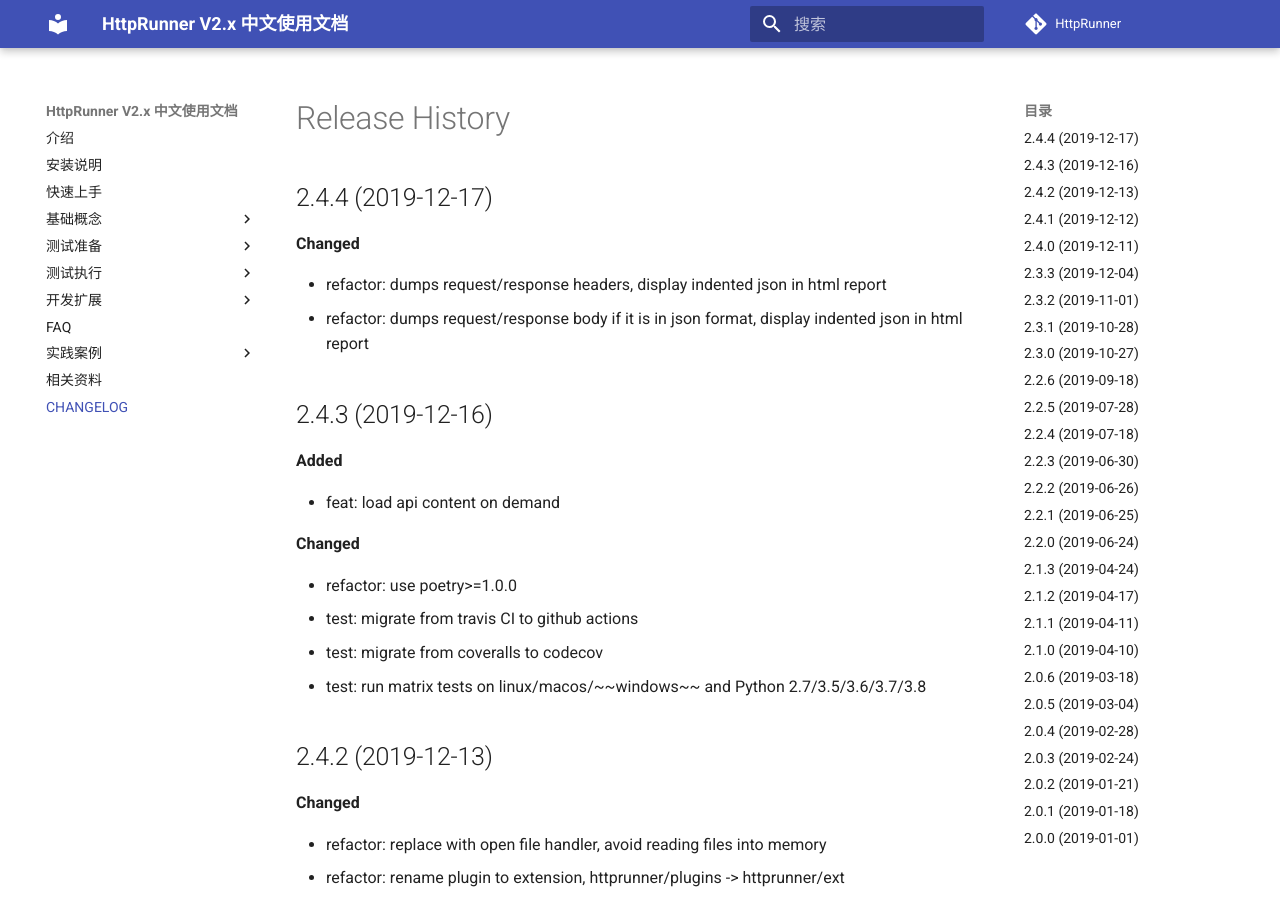
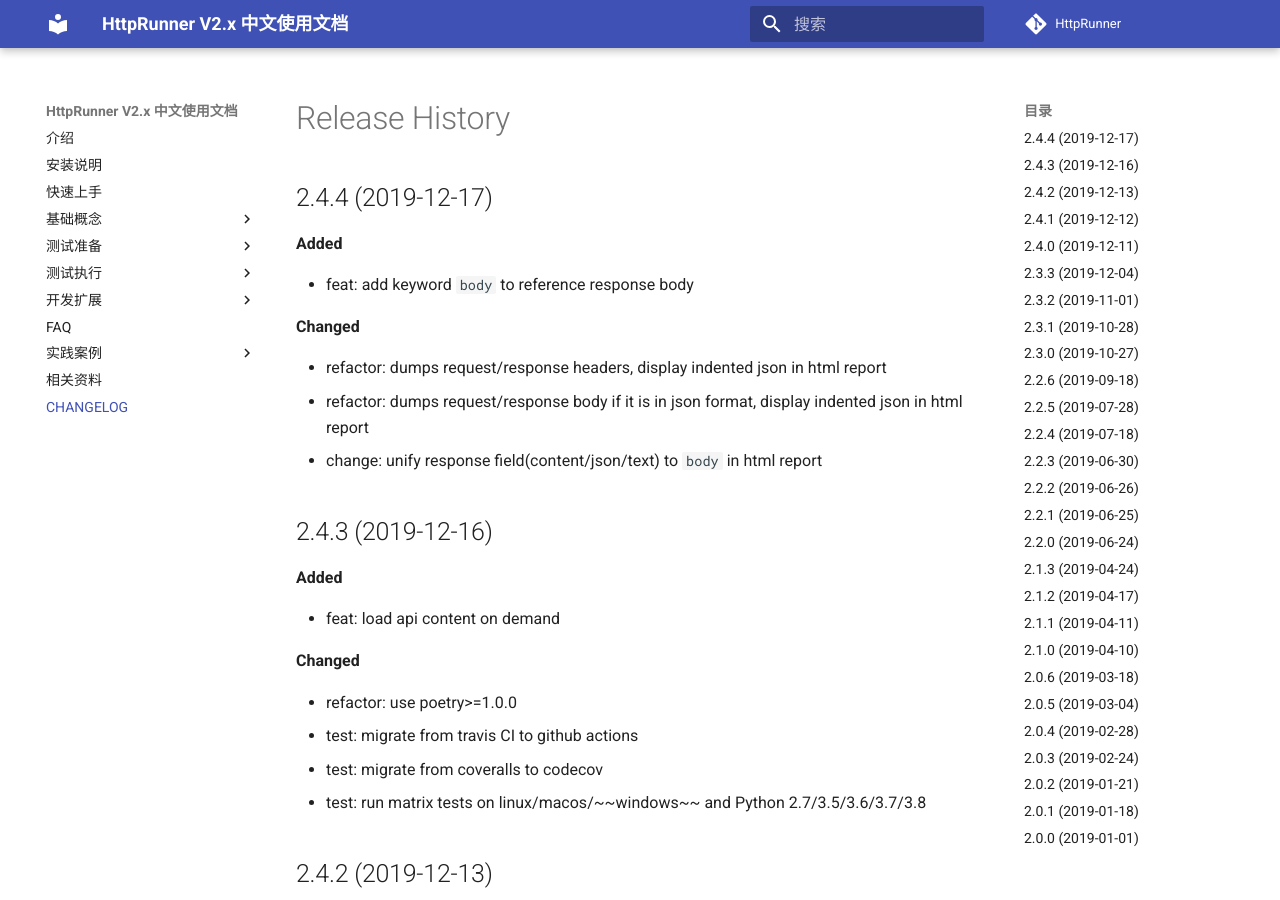
Before and after one commit to TanakitIntR/httprunner4, an MkDocs documentation site: the page built from docs/CHANGELOG.md, in a window 1280 px wide and 900 px high. Built offline with MkDocs 1.6.1 and Material for MkDocs 9.7.7, drawn with Linux system fonts in a browser that asks for light colours; comment, search, counter and statistics services are not loaded.

Commit message:
feat: add keyword 'body' to reference response body change: unify response field(content/json/text) to 'body' in html report

```diff
--- a/docs/CHANGELOG.md
+++ b/docs/CHANGELOG.md
@@ -1,11 +1,16 @@
 # Release History
 
 ## 2.4.4 (2019-12-17)
+
+**Added**
+
+- feat: add keyword `body` to reference response body
 
 **Changed**
 
 - refactor: dumps request/response headers, display indented json in html report
 - refactor: dumps request/response body if it is in json format, display indented json in html report
+- change: unify response field(content/json/text) to `body` in html report
 
 ## 2.4.3 (2019-12-16)
 
```
Also changed, not shown: httprunner/static/report_template.html (+4 -4 lines), 3 other files.
